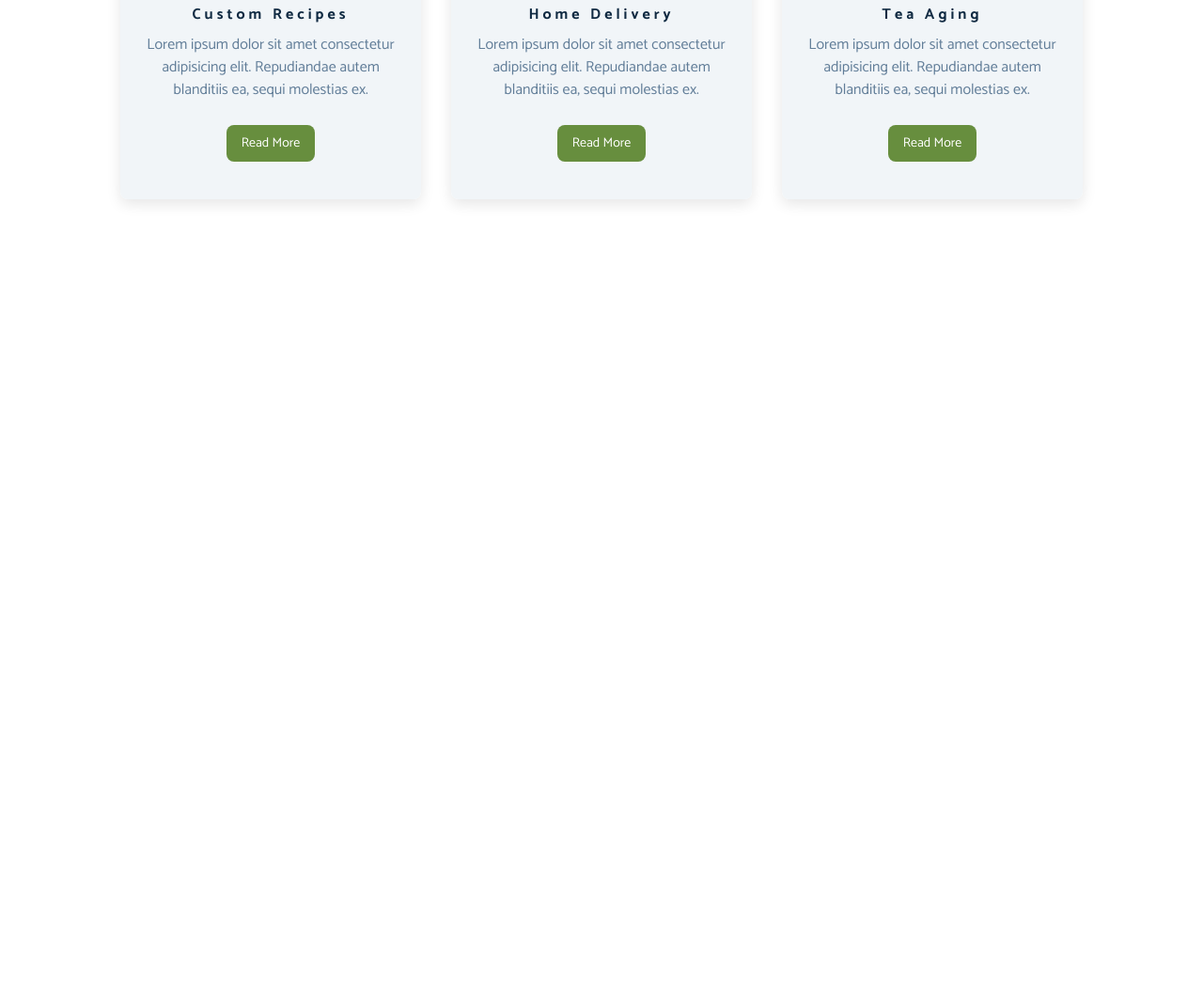
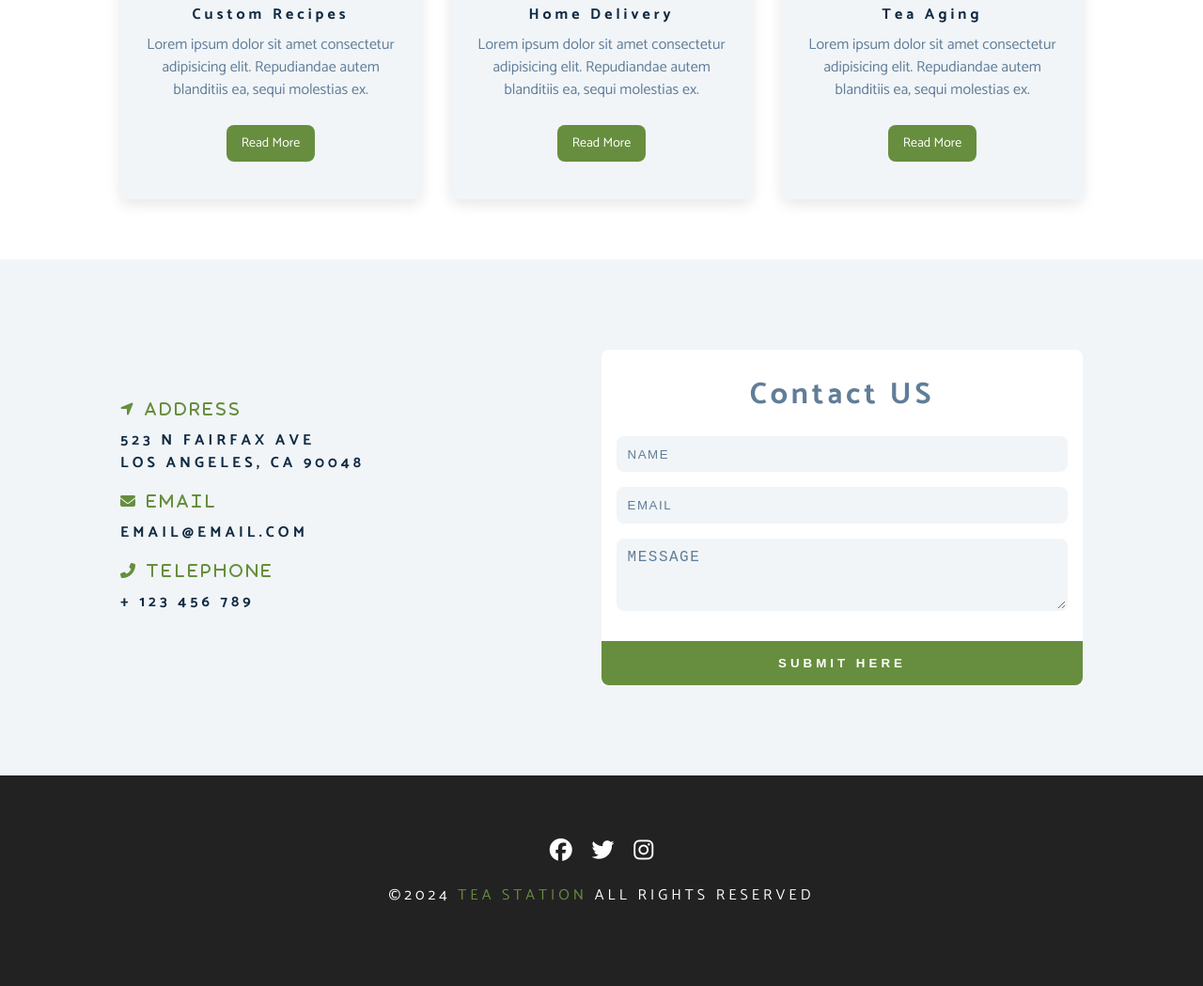
Before and after one commit to viniciusaraujoj/Tea-Station-Project, a plain HTML site: page index.html in a window 1280 px wide. Shown: the part 3118-4167 px from the top of the page at 94% size. Before the commit the page ends 3394 px from the top, so only its background shows below. Drawn offline with Linux system fonts and the light colour scheme; a web font is replaced by a local one.

Commit message:
section about e footer finalizados

```diff
--- a/css/styles.css
+++ b/css/styles.css
@@ -515,3 +515,143 @@ about
     grid-template-columns: repeat(3, 1fr);
   }
 }
+
+/*
+===============
+contact
+===============
+*/
+
+.contact {
+  background: var(--clr-grey-10);
+  padding: 6rem 0;
+}
+
+.contact-title {
+  text-transform: capitalize;
+}
+
+.contact-info h4 {
+  color: var(--clr-primary);
+}
+
+.contact-info p {
+  color: var(--clr-grey-1);
+  text-transform: uppercase;
+  font-weight: bold;
+  letter-spacing: var(--spacing);
+}
+
+.form {
+  background: var(--clr-white);
+  display: flex;
+  flex-direction: column;
+  padding: 1rem 0;
+  text-align: center;
+  gap: 1rem;
+  padding-bottom: 0;
+  max-width: 550px;
+  border-top-left-radius: var(--radius);
+  border-top-right-radius: var(--radius);
+}
+
+.form h2 {
+  color: var(--clr-grey-5);
+  font-size: 2rem;
+  letter-spacing: var(--spacing);
+}
+
+.input-center {
+  display: flex;
+  flex-direction: column;
+  gap: 1rem;
+  padding: 1rem;
+}
+
+.form input,
+.form textarea {
+  background-color: var(--clr-grey-10);
+  border: 2px solid transparent;
+  border-radius: var(--radius);
+  padding: 0.6rem 0.6rem;
+}
+
+.form textarea {
+  font-size: 1rem;
+}
+
+.form input::placeholder,
+.form textarea::placeholder {
+  text-transform: uppercase;
+  color: var(--clr-grey-5);
+  letter-spacing: 1.5px;
+}
+
+.form button {
+  background: var(--clr-primary);
+  color: var(--clr-white);
+  text-transform: uppercase;
+  letter-spacing: var(--spacing);
+  font-weight: bold;
+  border: transparent;
+  padding: 1rem 0;
+  cursor: pointer;
+  border-bottom-left-radius: var(--radius);
+  border-bottom-right-radius: var(--radius);
+  transition: var(--transition);
+}
+
+.form button:hover {
+  background: var(--clr-primary-light);
+  color: var(--clr-primary);
+}
+
+@media screen and (min-width: 992px) {
+  .flex-contact {
+    display: flex;
+    justify-content: end;
+    align-items: center;
+  }
+}
+
+/*
+===============
+footer
+===============
+*/
+
+.footer {
+  background: #222;
+  padding: 4rem 0;
+  text-align: center;
+  color: white;
+}
+
+.footer ul {
+  display: flex;
+  justify-content: center;
+  gap: 1.3rem;
+  margin-bottom: 1rem;
+}
+
+li::marker {
+  content: none;
+}
+.footer a {
+  color: white;
+  font-size: 1.5rem;
+  transition: var(--transition);
+}
+
+.footer a:hover {
+  color: var(--clr-primary);
+}
+
+.footer p {
+  text-transform: uppercase;
+  letter-spacing: var(--spacing);
+}
+
+.footer-text-decoration {
+  color: var(--clr-primary);
+}
--- a/index.html
+++ b/index.html
@@ -231,5 +231,69 @@
       </div>
     </section>
     <!-- end of services -->
+
+    <!-- contact -->
+    <section class="contact">
+      <div class="flex-contact center">
+        <div class="contact-container center">
+          <!-- single contact -->
+          <div class="contact-info">
+            <h4><i class="fa-solid fa-location-arrow"> Address</i></h4>
+            <p>
+              523 n fairfax ave <br />
+              los angeles, ca 90048
+            </p>
+          </div>
+          <!-- end of single contact -->
+          <!-- single contact -->
+          <div class="contact-info">
+            <h4><i class="fa-solid fa-envelope"> email</i></h4>
+            <p>email@email.com</p>
+          </div>
+          <!-- end of single contact -->
+          <!-- single contact -->
+          <div class="contact-info">
+            <h4>
+              <i class="fa-solid fa-phone-flip"> telephone</i>
+            </h4>
+            <p>+ 123 456 789</p>
+          </div>
+          <!-- end of single contact -->
+        </div>
+
+        <form class="form center">
+          <div class="input-center">
+            <h2>contact US</h2>
+            <input type="text" placeholder="name" />
+            <input type="email" placeholder="email" />
+            <textarea rows="3" placeholder="message"></textarea>
+          </div>
+          <button type="submit">submit here</button>
+        </form>
+      </div>
+    </section>
+    <!-- end of contact -->
+
+    <!-- footer -->
+    <footer class="footer">
+      <div class="flex-footer">
+        <ul>
+          <li>
+            <a href="#"><i class="fa-brands fa-facebook"></i></a>
+          </li>
+          <li>
+            <a href="#"><i class="fa-brands fa-twitter"></i></a>
+          </li>
+          <li>
+            <a href="#"><i class="fa-brands fa-instagram"></i></a>
+          </li>
+        </ul>
+        <p>
+          &copy;2024 <span class="footer-text-decoration">tea station</span> all
+          rights reserved
+        </p>
+      </div>
+    </footer>
+    <!-- end of footer -->
   </body>
 </html>
```
